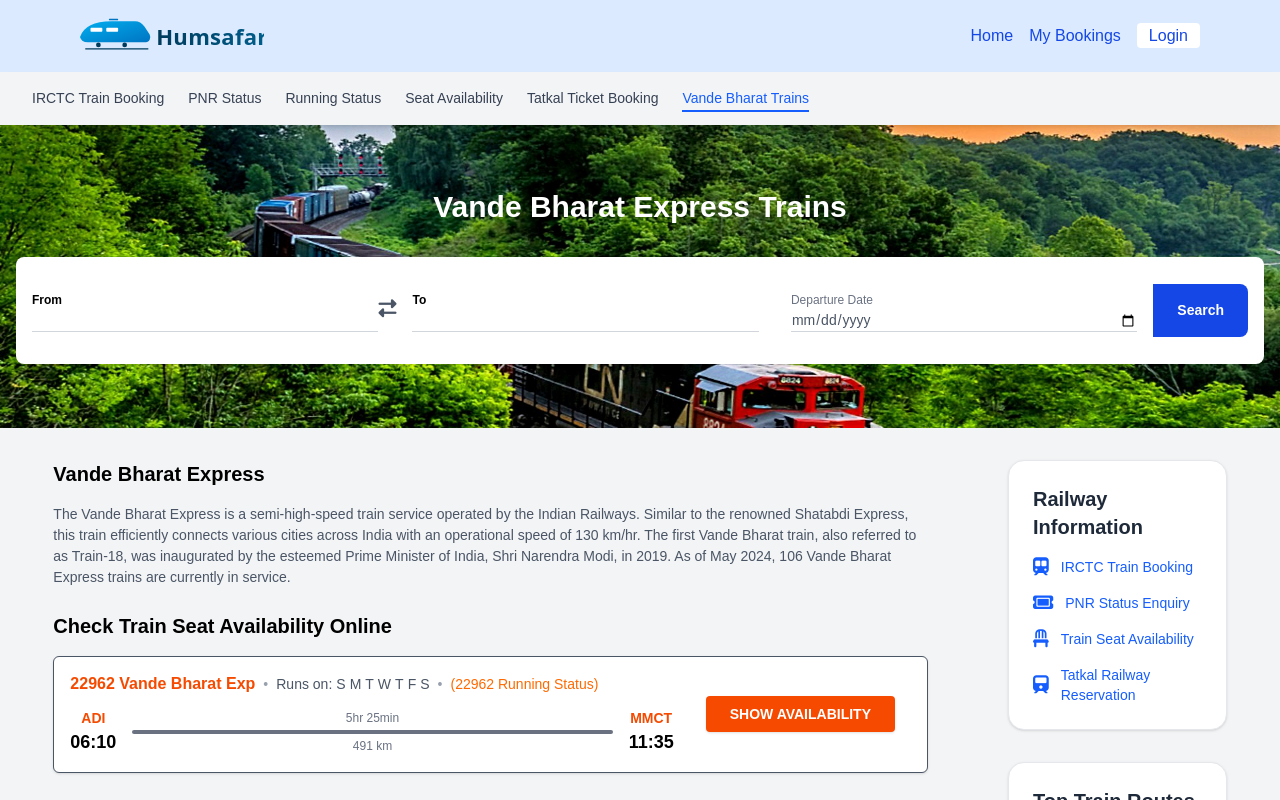
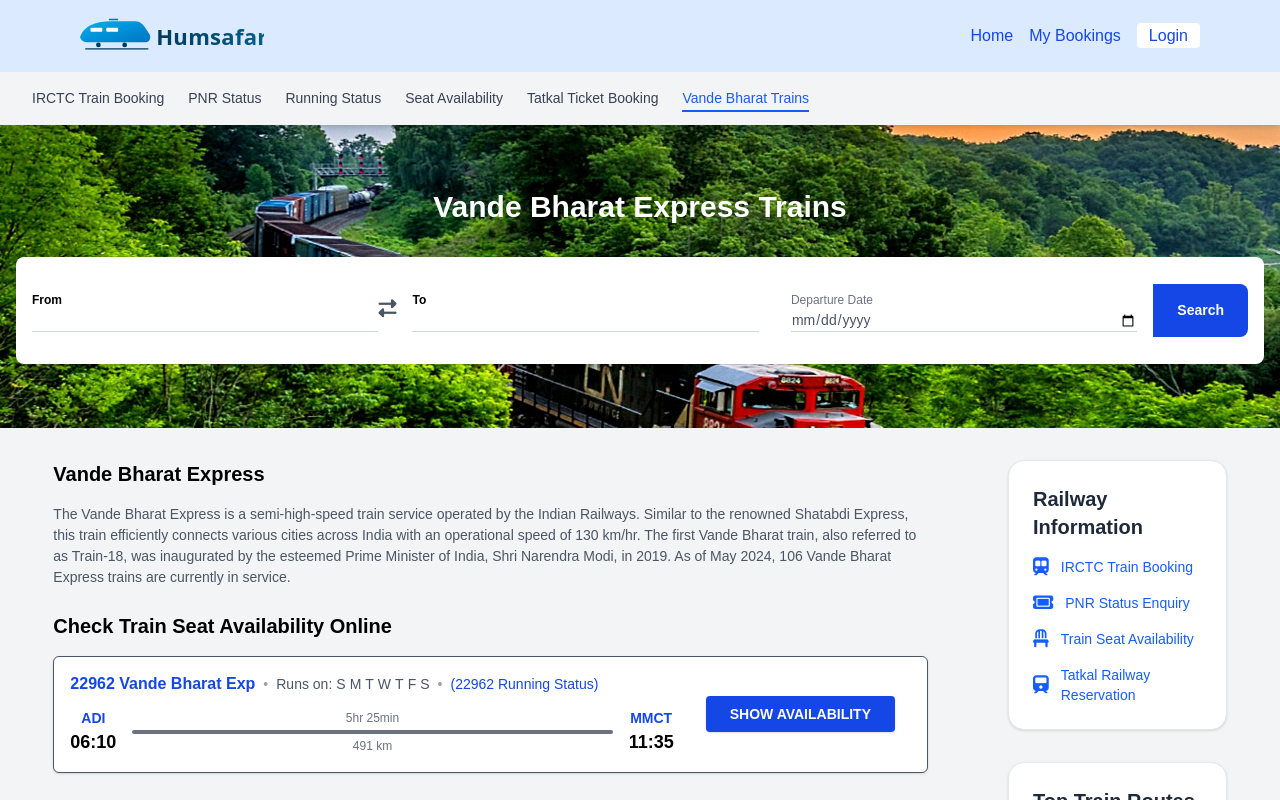
Before and after one commit to Ravi-Katiyar04/humsafar, a Next.js app: page /vande-bharat in a window 1280 px wide. Shown: the top 800 px of the page. Built offline with nearby package versions, Linux system fonts and the light colour scheme.

Commit message:
TrainDetailsCard color change

```diff
--- a/src/components/TrainDetailsCard.jsx
+++ b/src/components/TrainDetailsCard.jsx
@@ -17,24 +17,24 @@
             {/* Left Section */}
             <div className="flex flex-col flex-grow max-w-2xl">
                 <div className="flex flex-wrap items-center gap-2 text-sm text-gray-600 mb-1">
-                    <span className="text-[16px] font-semibold text-orange-600">{trainNumber} {trainName}</span>
-                    <span className="text-gray-400">•</span>
-                    <span>Runs on:
-                        <span className="ml-1 font-medium space-x-1">
+                    <span className="text-[16px] font-semibold text-blue-700">{trainNumber} {trainName}</span>
+
+                    <span> <span className="text-gray-400 pr-2 ">•</span>Runs on:
+                        <span className="ml-1 font-medium  space-x-1">
                             {runDays.map((day, i) => (
                                 <span key={i} className="inline-block">{day}</span>
                             ))}
                         </span>
                     </span>
-                    <span className="text-gray-400">•</span>
-                    <a href="#" className="text-orange-500 hover:underline">({trainNumber} Running Status)</a>
+
+                    <a href="#" className="text-blue-700 hover:underline"><span className="text-gray-400 pr-2">•</span>({trainNumber} Running Status)</a>
                 </div>
 
                 {/* Timeline */}
                 <div className="flex items-center justify-between mt-2">
                     {/* Source */}
                     <div className="text-center">
-                        <div className="text-sm text-orange-600 font-semibold">{fromCode}</div>
+                        <div className="text-sm text-blue-700 font-semibold">{fromCode}</div>
                         <div className="text-lg font-bold text-black">{fromTime}</div>
                     </div>
 
@@ -47,7 +47,7 @@
 
                     {/* Destination */}
                     <div className="text-center">
-                        <div className="text-sm text-orange-600 font-semibold">{toCode}</div>
+                        <div className="text-sm text-blue-700 font-semibold">{toCode}</div>
                         <div className="text-lg font-bold text-black">{toTime}</div>
                     </div>
                 </div>
@@ -57,7 +57,7 @@
             <div className="w-fit p-4 sm:w-auto">
                 <button
                     onClick={onShowAvailability}
-                    className="bg-orange-600 hover:bg-orange-700 text-white font-semibold px-6 py-2 rounded shadow-sm text-sm"
+                    className="bg-blue-700 hover:bg-blue-800 text-white font-semibold px-6 py-2 rounded shadow-sm text-sm"
                 >
                     SHOW AVAILABILITY
                 </button>
```
